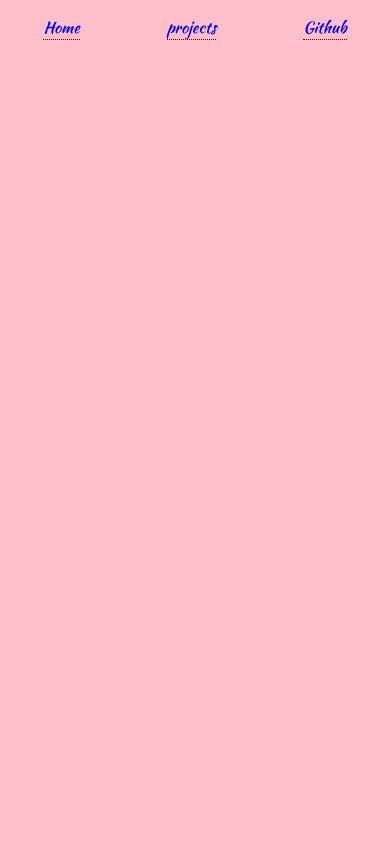
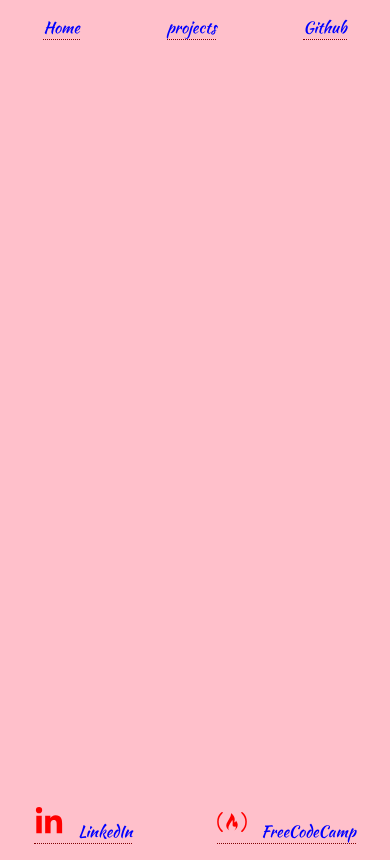
Before and after one commit to jessaaaaaa/static-website, a plain HTML site: page index.html in a window 390 px wide. Drawn offline with Linux system fonts and the light colour scheme.

Commit message:
initial mobile-first design for footer

```diff
--- a/css/styles.css
+++ b/css/styles.css
@@ -101,3 +101,16 @@ header > nav {
     display: flex;
     justify-content: space-around;
 }
+
+footer {
+    display: flex;
+    justify-content: space-around;
+    width: 100%;
+}
+
+footer > a > svg {
+    width: 30px;
+    height: 30px;
+    margin-right: 10px;
+    fill: red;
+}
--- a/index.html
+++ b/index.html
@@ -28,10 +28,27 @@
     I am a student and still learning about the computer programming.
    </p>
         </div>
- </main>
+ </main> -->
  <footer>
-    <a href="www.linkedin.com/in/jessaaaaaa">LinkedIn</a>
-    <a href="https://freecodecamp.org/@jessa_desu">Free code Camp</a>
- </footer> -->
+    <a href="www.linkedin.com/in/jessaaaaaa">
+        <svg
+        xmlns=http://www.w3.org/2000/svg
+         viewBox="0 0 448 512"
+        >
+        <path d="M100.28 448H7.4V148.9h92.88zM53.79 108.1C24.09 108.1 0 83.5 0 53.8a53.79 53.79 0 0 1 107.58 0c0 29.7-24.1 54.3-53.79 54.3zM447.9 448h-92.68V302.4c0-34.7-.7-79.2-48.29-79.2-48.29 0-55.69 37.7-55.69 76.7V448h-92.78V148.9h89.08v40.8h1.3c12.4-23.5 42.69-48.3 87.88-48.3 94 0 111.28 61.9 111.28 142.3V448z"/>
+        </svg>
+
+    <span>LinkedIn</span>
+    </a>
+    <a href="https://freecodecamp.org/@jessa_desu">
+    <svg
+     xmlns="http://www.w3.org/2000/svg"
+     viewBox="0 0 576 512"
+    >
+    <path d="M97.22,96.21c10.36-10.65,16-17.12,16-21.9,0-2.76-1.92-5.51-3.83-7.42A14.81,14.81,0,0,0,101,64.05c-8.48,0-20.92,8.79-35.84,25.69C23.68,137,2.51,182.81,3.37,250.34s17.47,117,54.06,161.87C76.22,435.86,90.62,448,100.9,448a13.55,13.55,0,0,0,8.37-3.84c1.91-2.76,3.81-5.63,3.81-8.38,0-5.63-3.86-12.2-13.2-20.55-44.45-42.33-67.32-97-67.48-165C32.25,188.8,54,137.83,97.22,96.21ZM239.47,420.07c.58.37.91.55.91.55Zm93.79.55.17-.13C333.24,420.62,333.17,420.67,333.26,420.62Zm3.13-158.18c-16.24-4.15,50.41-82.89-68.05-177.17,0,0,15.54,49.38-62.83,159.57-74.27,104.35,23.46,168.73,34,175.23-6.73-4.35-47.4-35.7,9.55-128.64,11-18.3,25.53-34.87,43.5-72.16,0,0,15.91,22.45,7.6,71.13C287.7,364,354,342.91,355,343.94c22.75,26.78-17.72,73.51-21.58,76.55,5.49-3.65,117.71-78,33-188.1C360.43,238.4,352.62,266.59,336.39,262.44ZM510.88,89.69C496,72.79,483.52,64,475,64a14.81,14.81,0,0,0-8.39,2.84c-1.91,1.91-3.83,4.66-3.83,7.42,0,4.78,5.6,11.26,16,21.9,43.23,41.61,65,92.59,64.82,154.06-.16,68-23,122.63-67.48,165-9.34,8.35-13.18,14.92-13.2,20.55,0,2.75,1.9,5.62,3.81,8.38A13.61,13.61,0,0,0,475.1,448c10.28,0,24.68-12.13,43.47-35.79,36.59-44.85,53.14-94.38,54.06-161.87S552.32,137,510.88,89.69Z"/>
+    </svg>
+    <span>FreeCodeCamp</span>
+    </a>
+ </footer>
 </body>
 </html>
```
